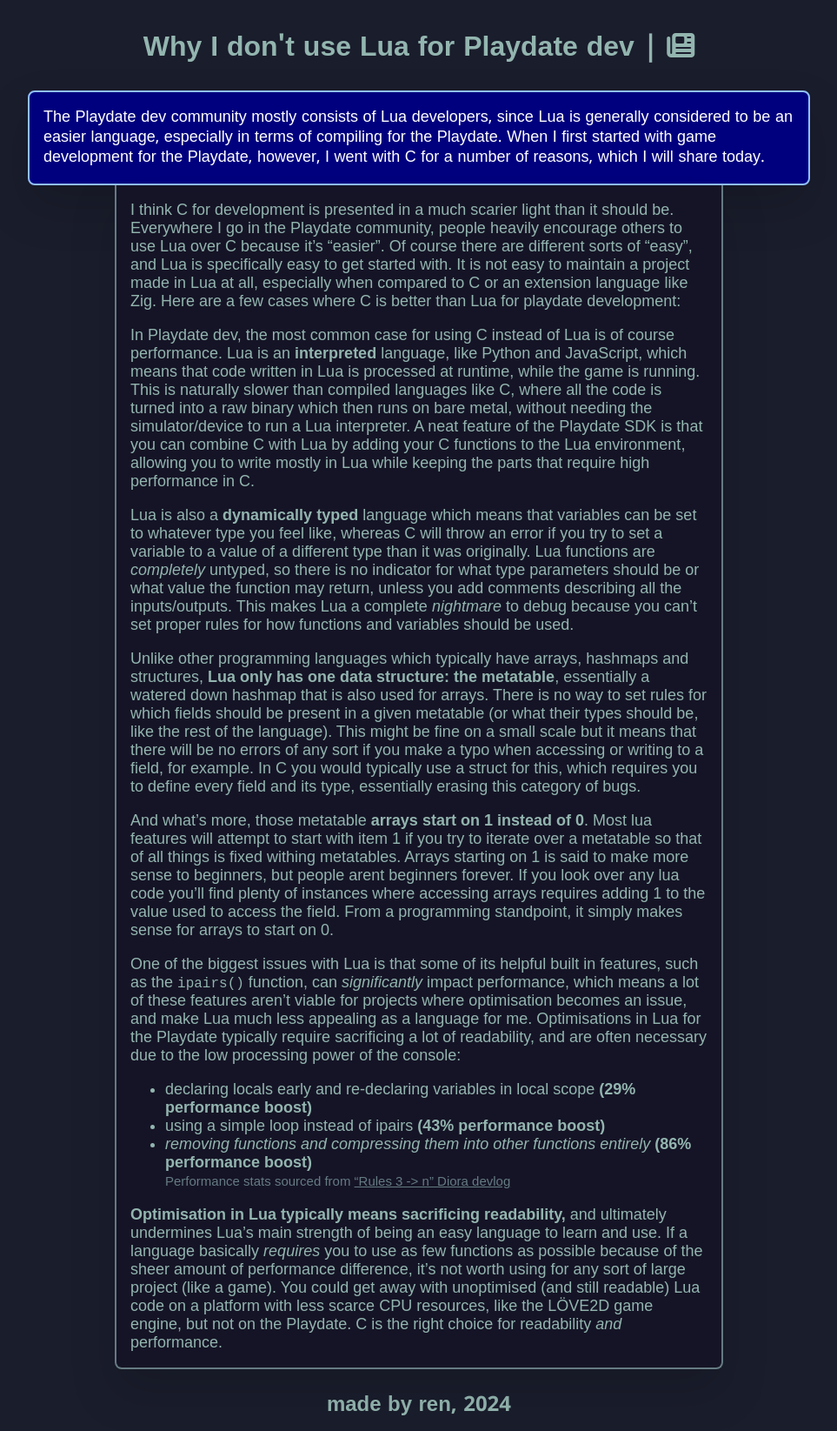
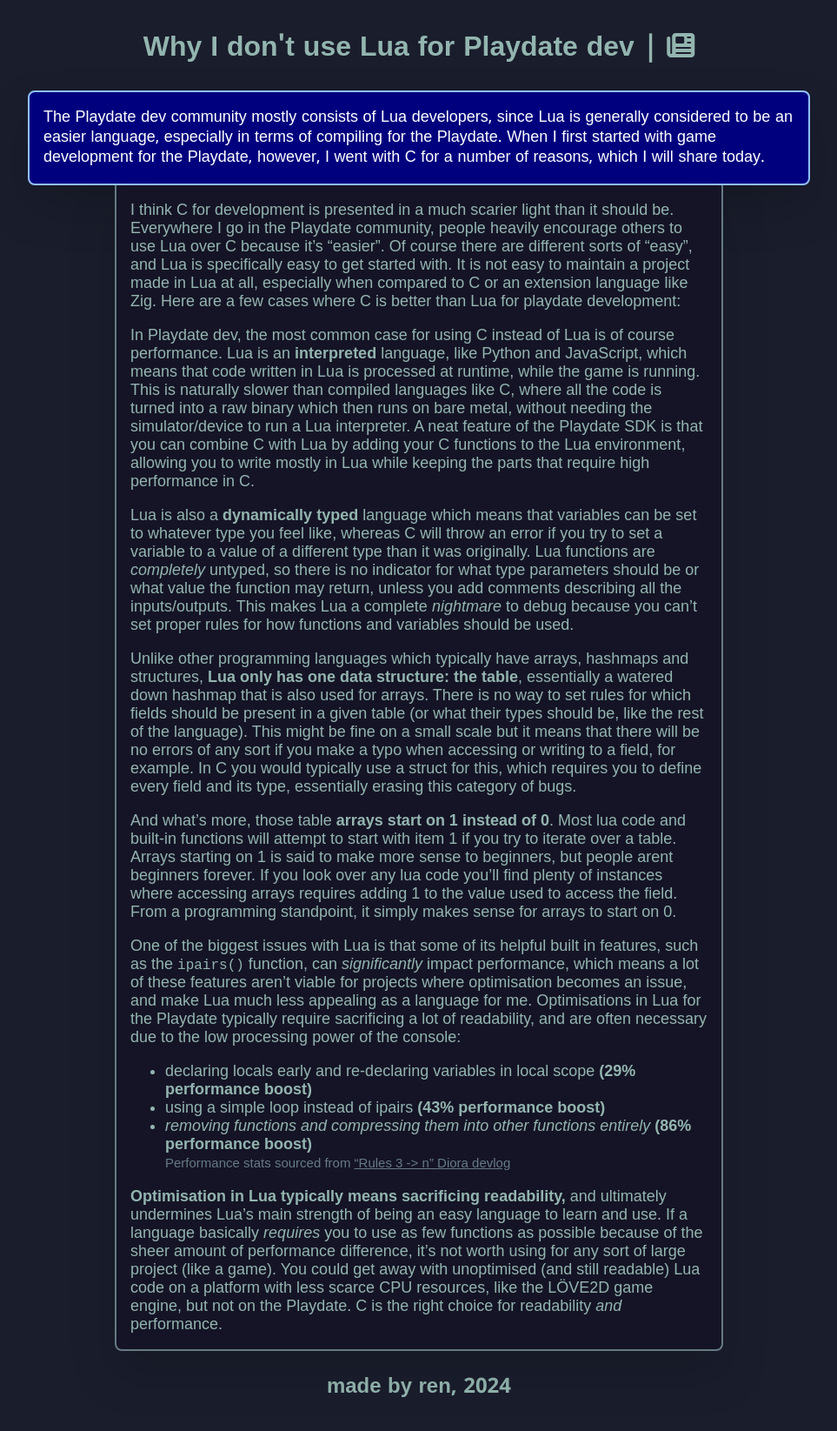
Before and after one commit to renpenguin/renpenguin.github.io, a Jekyll site: the page built from _posts/2024-07-30-c-not-lua.md, in a window 1280 px wide. Shown: the whole page at 87% size, without its empty margins (158-1121 px from the left). Built offline with Jekyll 4.4.1, drawn with Linux system fonts in a browser that asks for light colours; nearby versions of some CDN libraries; after the commit the page ends 1624 px from its top, so only the background shows below that.

Commit message:
updated lua article to use table instead of metatable

```diff
--- a/_posts/2024-07-30-c-not-lua.md
+++ b/_posts/2024-07-30-c-not-lua.md
@@ -11,9 +11,9 @@
 
 Lua is also a **dynamically typed** language which means that variables can be set to whatever type you feel like, whereas C will throw an error if you try to set a variable to a value of a different type than it was originally. Lua functions are *completely* untyped, so there is no indicator for what type parameters should be or what value the function may return, unless you add comments describing all the inputs/outputs. This makes Lua a complete *nightmare* to debug because you can't set proper rules for how functions and variables should be used.
 
-Unlike other programming languages which typically have arrays, hashmaps and structures, **Lua only has one data structure: the metatable**, essentially a watered down hashmap that is also used for arrays. There is no way to set rules for which fields should be present in a given metatable (or what their types should be, like the rest of the language). This might be fine on a small scale but it means that there will be no errors of any sort if you make a typo when accessing or writing to a field, for example. In C you would typically use a struct for this, which requires you to define every field and its type, essentially erasing this category of bugs.
+Unlike other programming languages which typically have arrays, hashmaps and structures, **Lua only has one data structure: the table**, essentially a watered down hashmap that is also used for arrays. There is no way to set rules for which fields should be present in a given table (or what their types should be, like the rest of the language). This might be fine on a small scale but it means that there will be no errors of any sort if you make a typo when accessing or writing to a field, for example. In C you would typically use a struct for this, which requires you to define every field and its type, essentially erasing this category of bugs.
 
-And what's more, those metatable **arrays start on 1 instead of 0**. Most lua features will attempt to start with item 1 if you try to iterate over a metatable so that of all things is fixed withing metatables. Arrays starting on 1 is said to make more sense to beginners, but people arent beginners forever. If you look over any lua code you'll find plenty of instances where accessing arrays requires adding 1 to the value used to access the field. From a programming standpoint, it simply makes sense for arrays to start on 0.
+And what's more, those table **arrays start on 1 instead of 0**. Most lua code and built-in functions will attempt to start with item 1 if you try to iterate over a table. Arrays starting on 1 is said to make more sense to beginners, but people arent beginners forever. If you look over any lua code you'll find plenty of instances where accessing arrays requires adding 1 to the value used to access the field. From a programming standpoint, it simply makes sense for arrays to start on 0.
 
 One of the biggest issues with Lua is that some of its helpful built in features, such as the `ipairs()` function, can *significantly* impact performance, which means a lot of these features aren't viable for projects where optimisation becomes an issue, and make Lua much less appealing as a language for me. Optimisations in Lua for the Playdate typically require sacrificing a lot of readability, and are often necessary due to the low processing power of the console:
 - declaring locals early and re-declaring variables in local scope **(29% performance boost)**
```
